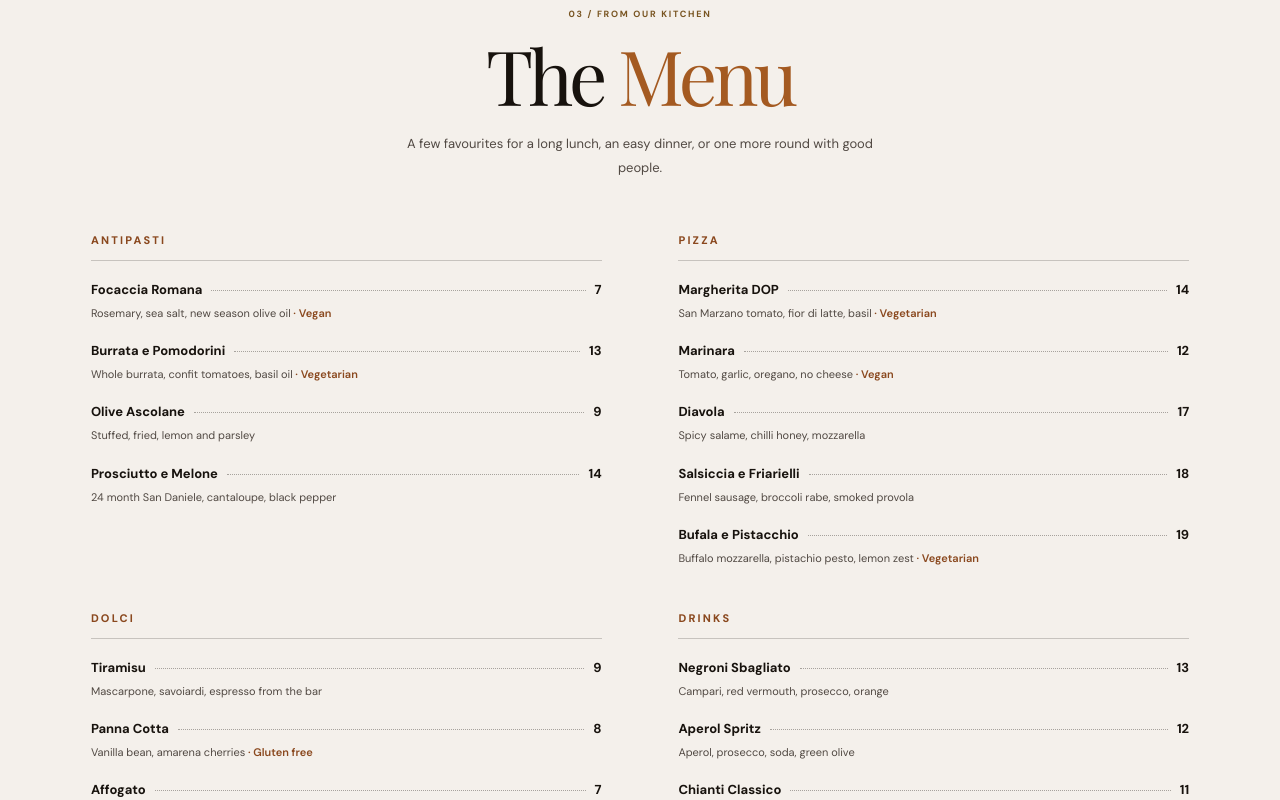
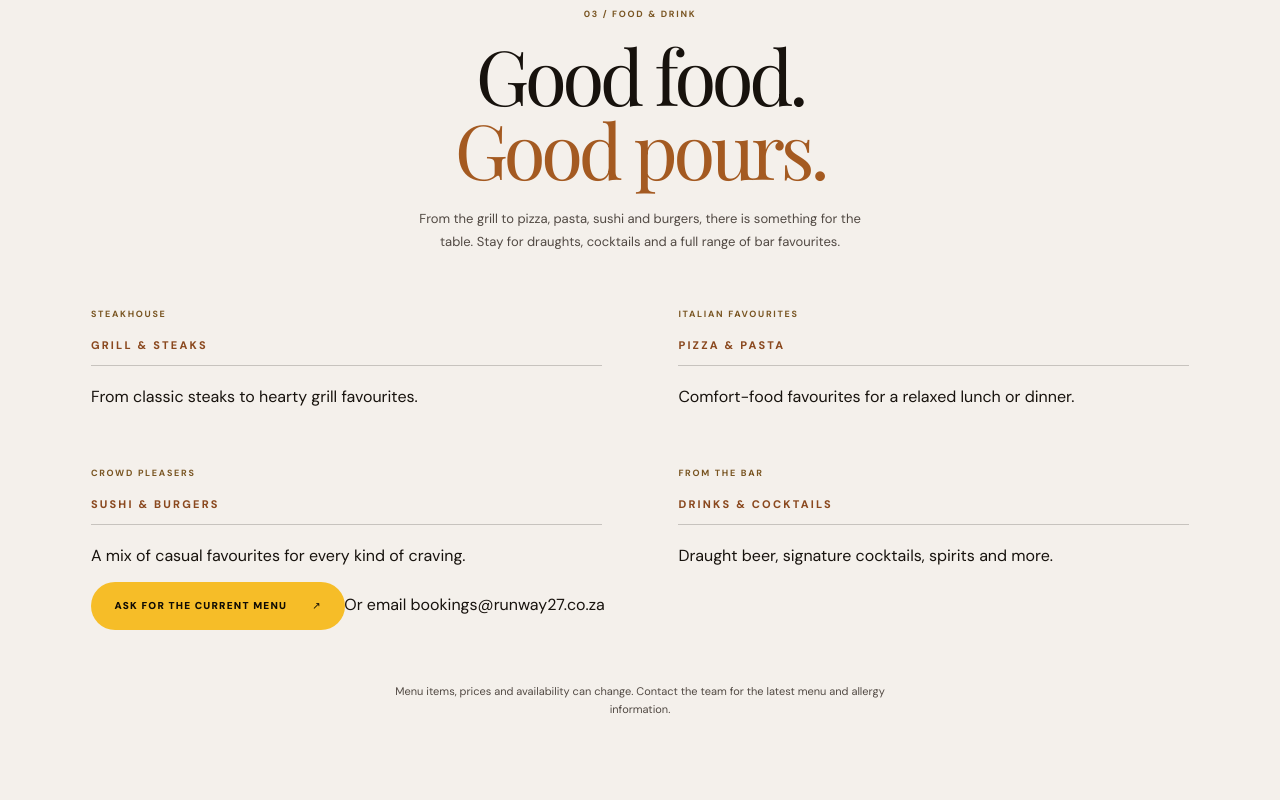
Before and after one commit to NateJ4y/Runway-27-Main, a React (Vite) app: page / in a window 1280 px wide. Shown: the part 4900-5700 px from the top of the page. Built offline with nearby package versions, Linux system fonts and the light colour scheme.

Commit message:
Replace fictional menu dishes and prices with verified menu categories

```diff
--- a/src/components/ui/menu-1.tsx
+++ b/src/components/ui/menu-1.tsx
@@ -1,31 +1,9 @@
-type Dish = { name: string; detail: string; price: string; note?: string };
-type Course = { title: string; dishes: Dish[] };
-
-const courses: Course[] = [
-  { title: "Antipasti", dishes: [
-    { name: "Focaccia Romana", detail: "Rosemary, sea salt, new season olive oil", price: "7", note: "Vegan" },
-    { name: "Burrata e Pomodorini", detail: "Whole burrata, confit tomatoes, basil oil", price: "13", note: "Vegetarian" },
-    { name: "Olive Ascolane", detail: "Stuffed, fried, lemon and parsley", price: "9" },
-    { name: "Prosciutto e Melone", detail: "24 month San Daniele, cantaloupe, black pepper", price: "14" },
-  ]},
-  { title: "Pizza", dishes: [
-    { name: "Margherita DOP", detail: "San Marzano tomato, fior di latte, basil", price: "14", note: "Vegetarian" },
-    { name: "Marinara", detail: "Tomato, garlic, oregano, no cheese", price: "12", note: "Vegan" },
-    { name: "Diavola", detail: "Spicy salame, chilli honey, mozzarella", price: "17" },
-    { name: "Salsiccia e Friarielli", detail: "Fennel sausage, broccoli rabe, smoked provola", price: "18" },
-    { name: "Bufala e Pistacchio", detail: "Buffalo mozzarella, pistachio pesto, lemon zest", price: "19", note: "Vegetarian" },
-  ]},
-  { title: "Dolci", dishes: [
-    { name: "Tiramisu", detail: "Mascarpone, savoiardi, espresso from the bar", price: "9" },
-    { name: "Panna Cotta", detail: "Vanilla bean, amarena cherries", price: "8", note: "Gluten free" },
-    { name: "Affogato", detail: "Vanilla gelato drowned in hot espresso", price: "7", note: "Gluten free" },
-  ]},
-  { title: "Drinks", dishes: [
-    { name: "Negroni Sbagliato", detail: "Campari, red vermouth, prosecco, orange", price: "13" },
-    { name: "Aperol Spritz", detail: "Aperol, prosecco, soda, green olive", price: "12" },
-    { name: "Chianti Classico", detail: "Sangiovese, Tuscany, by the glass", price: "11" },
-    { name: "Limonata della Casa", detail: "Amalfi lemons, pressed each morning", price: "5", note: "Vegan" },
-  ]},
+type MenuFeature = { title: string; detail: string; note: string };
+const menuFeatures: MenuFeature[] = [
+  { title: 'Grill & steaks', detail: 'From classic steaks to hearty grill favourites.', note: 'STEAKHOUSE' },
+  { title: 'Pizza & pasta', detail: 'Comfort-food favourites for a relaxed lunch or dinner.', note: 'ITALIAN FAVOURITES' },
+  { title: 'Sushi & burgers', detail: 'A mix of casual favourites for every kind of craving.', note: 'CROWD PLEASERS' },
+  { title: 'Drinks & cocktails', detail: 'Draught beer, signature cocktails, spirits and more.', note: 'FROM THE BAR' },
 ];
 
 export default function MenuBlock() {
@@ -33,30 +11,24 @@ export default function MenuBlock() {
     <section id="menu" className="menu-block">
       <div className="menu-block-inner">
         <div className="menu-block-heading">
-          <p className="menu-block-kicker">03 / FROM OUR KITCHEN</p>
-          <h2>The <em>Menu</em></h2>
-          <p className="menu-block-intro">A few favourites for a long lunch, an easy dinner, or one more round with good people.</p>
+          <p className="menu-block-kicker">03 / FOOD & DRINK</p>
+          <h2>Good food.<br /><em>Good pours.</em></h2>
+          <p className="menu-block-intro">From the grill to pizza, pasta, sushi and burgers, there is something for the table. Stay for draughts, cocktails and a full range of bar favourites.</p>
         </div>
         <div className="menu-block-grid">
-          {courses.map((course) => (
-            <section key={course.title} className="menu-block-course">
-              <h3>{course.title}</h3>
-              <ul>
-                {course.dishes.map((dish) => (
-                  <li key={dish.name}>
-                    <div className="menu-block-dishline">
-                      <span className="menu-block-dishname">{dish.name}</span>
-                      <span className="menu-block-dots" aria-hidden="true" />
-                      <span className="menu-block-price">{dish.price}</span>
-                    </div>
-                    <p>{dish.detail}{dish.note ? <span className="menu-block-note"> · {dish.note}</span> : null}</p>
-                  </li>
-                ))}
-              </ul>
-            </section>
+          {menuFeatures.map((feature) => (
+            <article key={feature.title} className="menu-block-course">
+              <p className="menu-block-kicker">{feature.note}</p>
+              <h3>{feature.title}</h3>
+              <p>{feature.detail}</p>
+            </article>
           ))}
         </div>
-        <p className="menu-block-footnote">Tell us about allergies before you order and the kitchen will walk you through every dish.</p>
+        <div className="menu-block-actions">
+          <a className="button button-gold" href="https://wa.me/27665760223?text=Hi%20Runway%2027%2C%20please%20send%20me%20your%20current%20food%20and%20drinks%20menu." target="_blank" rel="noreferrer">Ask for the current menu <span aria-hidden="true">↗</span></a>
+          <a className="menu-block-email" href="mailto:bookings@runway27.co.za">Or email bookings@runway27.co.za</a>
+        </div>
+        <p className="menu-block-footnote">Menu items, prices and availability can change. Contact the team for the latest menu and allergy information.</p>
       </div>
     </section>
   );
```
